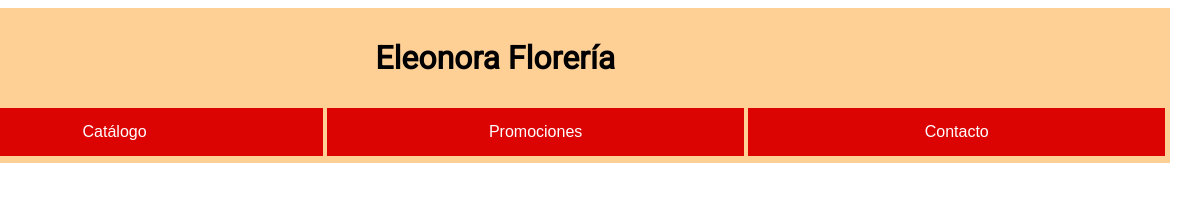
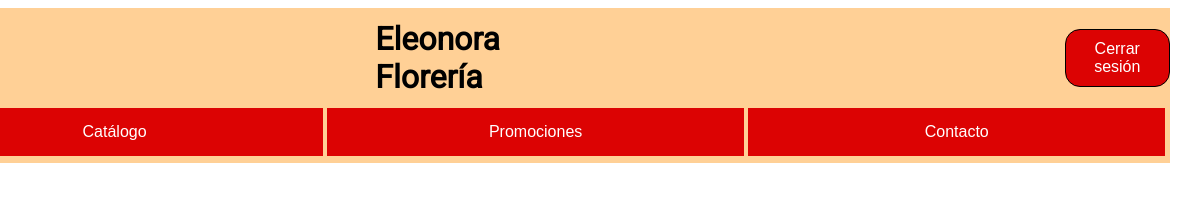
Before and after one commit to ArturoMascareno/FloreriaWeb, a plain HTML site: page public/menuprincipal.html in a window 1280 px wide. Shown: the full height of the page, 102-1280 px from the left. Drawn offline with Linux system fonts and the light colour scheme; some packages are replaced by stand-ins of ours; no server answers.

Commit message:
Cerrar sesion, usuario logeado, noBack
Se agregó el botón de cerrar sesión y al lado se menciona cuál es el usuario loggeado.
Además, se deshabilito la capacidad de volver a la pagina anterior, evitando que puedan volver a entrar de esa forma una vez cerrada la sesión

```diff
--- a/public/css/menu.css
+++ b/public/css/menu.css
@@ -29,6 +29,24 @@ body{
   	font-size: 16px;
   	margin: 10px;
 }
+
+.cerrarSesion {
+	background-color: #DC0303;
+	border-radius: 15px;
+	border: none;
+  	color: white;
+  	padding: 10px 15px;
+  	text-align: center;
+  	text-decoration: none;
+  	display: inline-block;
+  	font-size: 16px;
+	margin-top: 10px;
+	margin-bottom: 10px;
+	border-style: solid;
+	border-color: black;
+	border-width: thin;
+}
+
 button:hover {
 	cursor: pointer;
 }
--- a/public/js/app.js
+++ b/public/js/app.js
@@ -4,6 +4,11 @@ var almacenamientoRef; // referencia a almacenamiento de imagenes
 document.addEventListener("DOMContentLoaded", event => {
     db = firebase.firestore();
     almacenamientoRef = firebase.storage().ref();
+    var usuarioNombre = document.getElementById('usuarioNombre');
+
+    db.collection('usuario').doc('usuarioUnico').get().then(function (doc) {
+        usuarioNombre.textContent = doc.data().nombre;
+    });
 })
 
 // generador de nombres aleatorios para las imagenes
@@ -41,3 +46,7 @@ function validarImagen(imagen) {
         return false;
     }
 }
+
+function cerrarSesion() {
+    window.location.replace('../login.html');
+}
--- a/public/js/login.js
+++ b/public/js/login.js
@@ -2,7 +2,13 @@
 document.addEventListener("DOMContentLoaded", event => {
     db = firebase.firestore();
     almacenamientoRef = firebase.storage().ref();
+    noBack();
 })
+
+window.history.forward();
+function noBack() {
+    window.history.forward();
+}
 
 function logear(){
     var logear1 = (function(){
--- a/public/menuprincipal.html
+++ b/public/menuprincipal.html
@@ -26,6 +26,8 @@
   <div class="header" style="height: 100px; background-color: #FFD096; display:flex; align-items: center; width: 100%;">
     <img src="./recursos/logo.png" alt="" style="height: 90px; width: 90px;">
     <h1> Eleonora Florería </h1>
+    <h4 id="usuarioNombre" style="margin-left: 37%; padding-right: 3%;"></h4>
+    <button class="cerrarSesion" onclick="cerrarSesion()"> Cerrar sesión </button>
   </div>
 
   <div class="tabs" style="height: 55px; background-color: #FFD096; width: 100%;">
```
